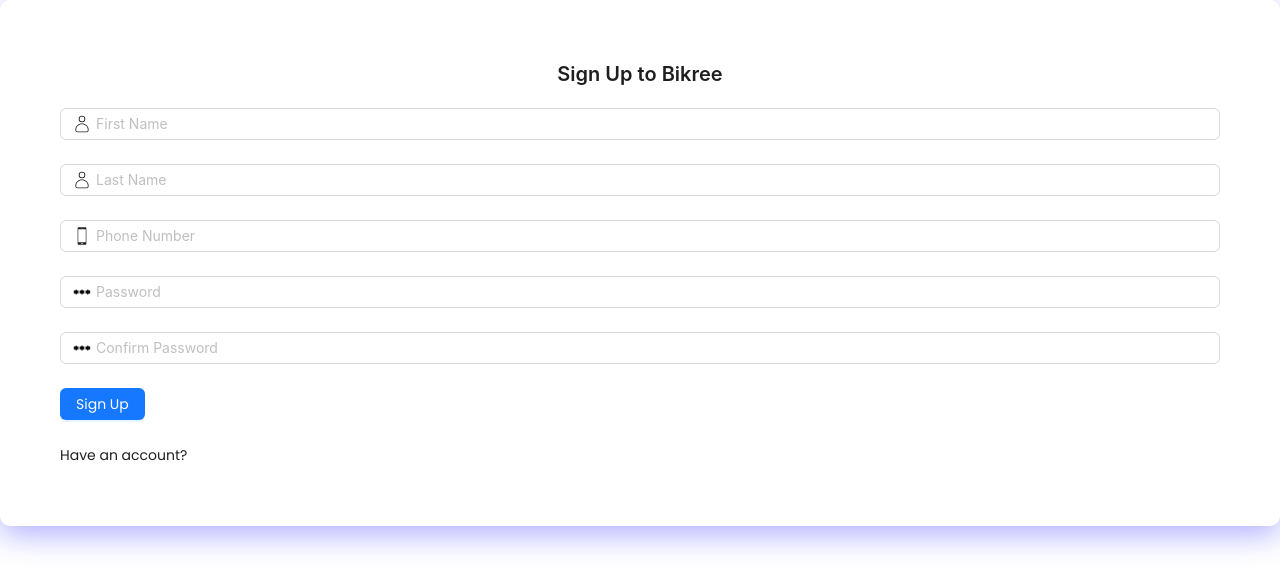
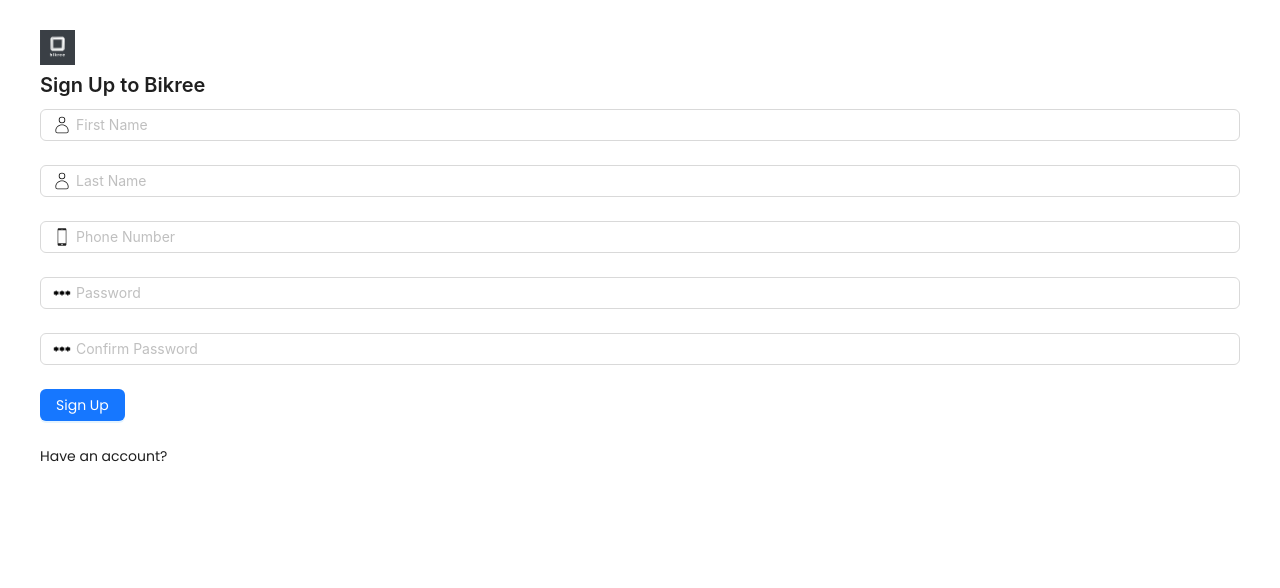
Before and after one commit to dassajib/bikree-frontend, a React (Vite) app: page /signup in a window 1280 px wide. Shown: the top 588 px of the page. Built offline with nearby package versions, Linux system fonts and the light colour scheme.

Commit message:
ui design lil changed

```diff
--- a/src/AppLayout/AppLayout.tsx
+++ b/src/AppLayout/AppLayout.tsx
@@ -1,4 +1,4 @@
-import  { useState } from 'react';
+import { useState } from 'react';
 import bikreeLogo from '../assets/bikreeLogo.jpeg';
 import { AiFillFile } from 'react-icons/ai';
 import { MdDashboard } from 'react-icons/md';
@@ -57,8 +57,15 @@
           <Flex
             justify="space-evenly"
             align="center"
-            style={{ cursor: 'pointer', marginTop: '10px' }}
+            className="cursor-pointer mt-3"
           >
+            <Image
+              preview={false}
+              src={bikreeLogo}
+              width={40}
+              height={40}
+              className="object-cover rounded"
+            />
             {!collapsed && (
               <Typography.Title
                 level={4}
@@ -67,20 +74,13 @@
                 Bikree
               </Typography.Title>
             )}
-            <Image
-              preview={false}
-              src={bikreeLogo}
-              width={40}
-              height={40}
-              style={{ objectFit: 'cover' }}
-            />
           </Flex>
         </Link>
         <Menu
           theme="dark"
           defaultSelectedKeys={['1']}
           items={items}
-          style={{ marginTop: '16px' }}
+          className='mt-4'
         />
       </Sider>
       {/* side bar end */}
@@ -106,7 +106,7 @@
             {<Outlet />}
           </div>
         </Content>
-        <Footer style={{ textAlign: 'center' }}>
+        <Footer className='text-center'>
           ©{new Date().getFullYear()} Created by Bikree
         </Footer>
       </Layout>
--- a/src/Components/SignIn/SignIn.tsx
+++ b/src/Components/SignIn/SignIn.tsx
@@ -1,30 +1,38 @@
-import { Button, Form, Input, Typography } from 'antd';
+import { Button, Form, Image, Input, Typography } from 'antd';
 import { IoIosPhonePortrait } from 'react-icons/io';
 import { TbPassword } from 'react-icons/tb';
 import { Link } from 'react-router-dom';
+
+import bikreeLogo from '../../assets/bikreeLogo.jpeg';
 
 const SignIn = () => {
   return (
     <div className="flex justify-center items-center h-screen w-screen">
       <Form
         name="sign-in"
+        className="sm:shadow-2xl rounded-xl w-80"
         style={{
           backgroundColor: 'rgba(255, 255, 255, 0.33)',
-          boxShadow: '0px 8px 32px 0 rgba(0, 0, 255, 0.33)',
-          padding: '60px 60px 60px 60px',
-          borderRadius: '10px',
+          padding: '30px 40px 30px 40px',
         }}
         initialValues={{
           remember: true,
         }}
       >
-        <Typography.Title
-          level={4}
-          style={{ textAlign: 'center', marginBottom: '20px' }}
-        >
+        <div className="flex justify-center">
+          <Image
+            className="object-cover rounded"
+            preview={false}
+            src={bikreeLogo}
+            height={35}
+            width={35}
+          />
+        </div>
+        <Typography.Title level={4} className="text-center mt-5">
           Sign In to Bikree
         </Typography.Title>
         <Form.Item
+          className="mt-5"
           name="phone"
           rules={[
             {
@@ -59,7 +67,9 @@
             Sign in
           </Button>
         </Form.Item>
-        <Link to="/signup">Haven't account yet?</Link>
+        <div className="text-center text-cyan-700">
+          <Link to="/signup">Haven't account yet?</Link>
+        </div>
       </Form>
     </div>
   );
--- a/src/Components/SignUp/SignUp.tsx
+++ b/src/Components/SignUp/SignUp.tsx
@@ -1,4 +1,4 @@
-import { Button, Form, Input, message, Typography } from 'antd';
+import { Button, Form, Image, Input, message, Typography } from 'antd';
 import { CiUser } from 'react-icons/ci';
 import { IoIosPhonePortrait } from 'react-icons/io';
 import { TbPassword } from 'react-icons/tb';
@@ -8,6 +8,7 @@
 import { validatePasswords } from '../../utils/validation';
 import { useSignUp } from '../../hooks/useSignUp';
 import { SignupDataInterface } from '../../interface/SignUp';
+import bikreeLogo from '../../assets/bikreeLogo.jpeg';
 
 const SignUp = () => {
   const {
@@ -32,24 +33,30 @@
       <Form
         onFinish={handleSubmit(onSubmit)}
         name="sign-up"
+        className="sm:shadow-2xl rounded-xl w-80"
         style={{
           backgroundColor: 'rgba(255, 255, 255, 0.33)',
-          boxShadow: '0px 8px 32px 0 rgba(0, 0, 255, 0.33)',
-          padding: '60px 60px 60px 60px',
-          borderRadius: '10px',
+          padding: '30px 40px 30px 40px',
         }}
         initialValues={{
           remember: true,
         }}
       >
-        <Typography.Title
-          level={4}
-          style={{ textAlign: 'center', marginBottom: '20px' }}
-        >
+        <div className="flex justify-center">
+          <Image
+            className="object-cover rounded"
+            preview={false}
+            src={bikreeLogo}
+            height={35}
+            width={35}
+          />
+        </div>
+        <Typography.Title level={4} className="text-center mt-5">
           Sign Up to Bikree
         </Typography.Title>
 
         <Form.Item
+          className="mt-5"
           status={errors.firstName ? 'error' : ''}
           help={errors.firstName?.message}
         >
@@ -151,7 +158,9 @@
             Sign Up
           </Button>
         </Form.Item>
-        <Link to="/">Have an account?</Link>
+        <div className="text-center text-cyan-700">
+          <Link to="/">Have an account?</Link>
+        </div>
       </Form>
     </div>
   );
```
